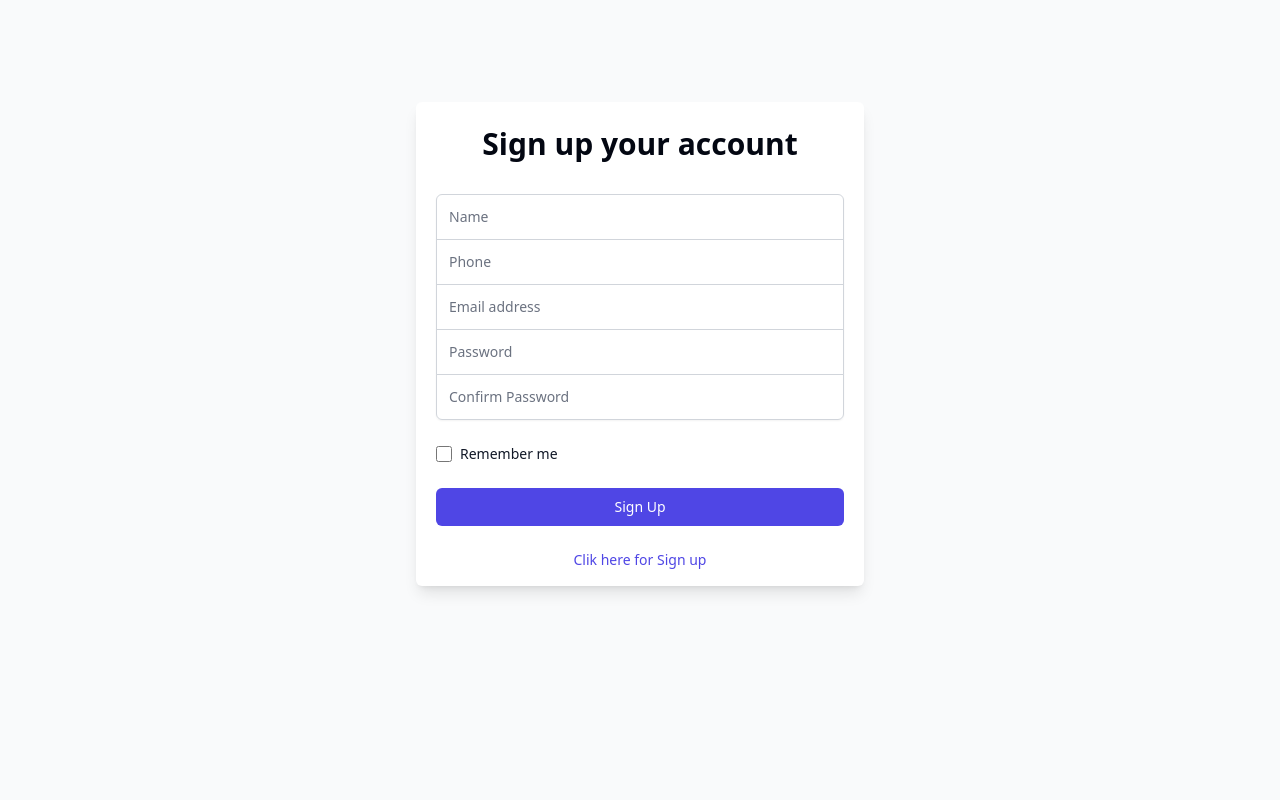
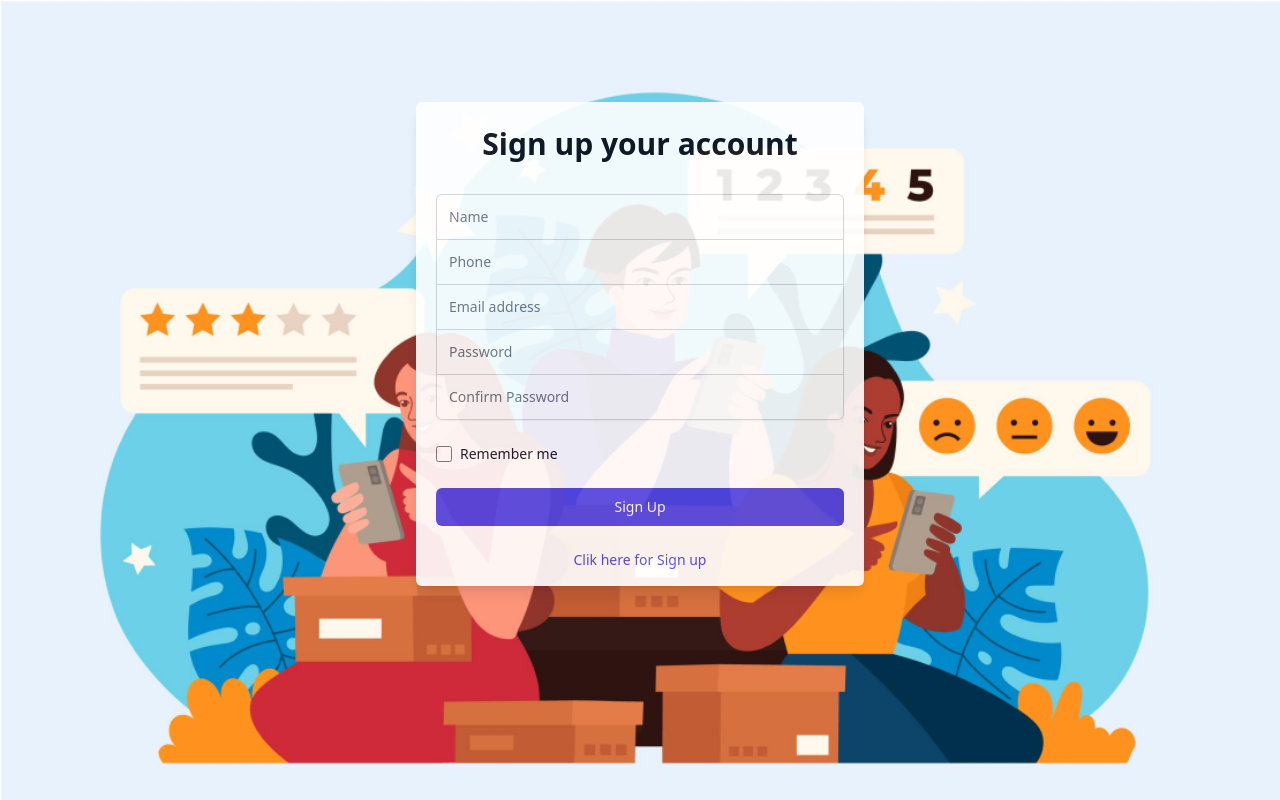
Before and after one commit to dreamboyguru/fakeReviewDetect, a React (Create React App) app: page /login in a window 1280 px wide. Both pictures are taken after a click on the link "Clik here for Sign up". Built offline with nearby package versions, Linux system fonts and the light colour scheme; no server answers.

Commit message:
coorection

```diff
--- a/src/componants/admin/Login.js
+++ b/src/componants/admin/Login.js
@@ -3,8 +3,19 @@
 import React, { useEffect, useState } from 'react';
 import { useNavigate } from 'react-router-dom';
 import AdminHeader from './AdminHeader';
+import img1 from '../../img/HomeImg/14139953_5344698.png'
+// import img3 from '../../img/HomeImg/blog-how-to-spot-fake-reviews-preview.jpg'
+import img2 from '../../img/HomeImg/cbsn-fusion-ftc-cracking-down-on-fake-online-reviews-thumbnail-2114384-640x360.jpg'
+
+const images = [
+    `url(${img1})`,
+    `url(${img2})`,
+    // `url(${img3})`,
+  ];
+
 
 const Login = () => {
+    const [currentIndex, setCurrentIndex] = useState(0);
     const navigate = useNavigate();
     const [email, setEmail] = useState('');
     const [password, setPassword] = useState('');
@@ -14,6 +25,14 @@ const Login = () => {
     useEffect(() => {
         setAdmin(localStorage.getItem('admin'))
     },[admin])
+
+    useEffect(() => {
+        const interval = setInterval(() => {
+          setCurrentIndex((prevIndex) => (prevIndex + 1) % images.length);
+        }, 3000); // Change image every 5 seconds
+
+        return () => clearInterval(interval);
+      }, []);
 
     const handleEmailChange = (e) => {
         setEmail(e.target.value);
@@ -39,8 +58,15 @@ const Login = () => {
         <>
             {admin === 'true' ?
                 <AdminHeader /> :
-                <div className="min-h-screen flex items-center justify-center bg-gray-50 py-12 px-4 sm:px-6 lg:px-8">
-                    <div className="max-w-md w-full space-y-8 bg-white px-5 pb-5 -mt-28 rounded-md shadow-lg">
+                <div className="min-h-screen flex items-center justify-center bg-gray-50 py-12 px-4 sm:px-6 lg:px-8"
+                    style={{
+                        backgroundImage: images[currentIndex],
+                        backgroundRepeat: 'no-repeat',
+                        width: '100vw', // Full screen width
+                        height: '100vh', // Full screen height
+                        backgroundSize: 'cover', // Ensure the image covers the entire screen
+                    }}>
+                    <div className="max-w-md w-full space-y-8 bg-white px-5 pb-5 -mt-28 rounded-md shadow-lg opacity-90">
                         <div>
                             <h2 className="mt-6 text-center text-3xl max-md:text-2xl font-extrabold text-gray-950">Sign in to Admin account</h2>
                         </div>
--- a/src/componants/user/Register.js
+++ b/src/componants/user/Register.js
@@ -1,13 +1,30 @@
-import React, { useState } from 'react';
+import React, { useEffect, useState } from 'react';
 import { useNavigate } from 'react-router-dom';
 import { Formik, Form, Field, ErrorMessage } from 'formik';
 import * as Yup from 'yup';
 import axios from 'axios';
+import img1 from '../../img/HomeImg/14139953_5344698.png'
+// import img3 from '../../img/HomeImg/blog-how-to-spot-fake-reviews-preview.jpg'
+import img2 from '../../img/HomeImg/cbsn-fusion-ftc-cracking-down-on-fake-online-reviews-thumbnail-2114384-640x360.jpg'
 
+const images = [
+    `url(${img1})`,
+    `url(${img2})`,
+    // `url(${img3})`,
+  ];
 const Register = () => {
+    const [currentIndex, setCurrentIndex] = useState(0);
     const [Err, setErr] = useState(null);
     const navigate = useNavigate();
     const url = process.env.REACT_APP_API_URL;
+
+    useEffect(() => {
+      const interval = setInterval(() => {
+        setCurrentIndex((prevIndex) => (prevIndex + 1) % images.length);
+      }, 3000); // Change image every 5 seconds
+
+      return () => clearInterval(interval);
+    }, []);
 
     const initialValues = {
         name: '',
@@ -46,8 +63,15 @@ const Register = () => {
         window.location.reload();
     }
     return (
-        <div className="min-h-screen flex items-center justify-center bg-gray-50 py-12 px-4 sm:px-6 lg:px-8">
-            <div className="max-w-md w-full space-y-8 bg-white px-5 -mt-28 pb-4 rounded-md shadow-lg">
+        <div className="min-h-screen flex items-center justify-center bg-gray-50 py-12 px-4 sm:px-6 lg:px-8"
+            style={{
+                backgroundImage: images[currentIndex],
+                backgroundRepeat: 'no-repeat',
+                width: '100vw', // Full screen width
+                height: '100vh', // Full screen height
+                backgroundSize: 'cover', // Ensure the image covers the entire screen
+            }}>
+            <div className="max-w-md w-full space-y-8 bg-white px-5 -mt-28 pb-4 rounded-md shadow-lg opacity-90">
                 <div>
                     <h2 className="mt-6 text-center text-3xl font-extrabold text-gray-950">Sign up your account</h2>
                 </div>
--- a/src/componants/user/UserLogin.js
+++ b/src/componants/user/UserLogin.js
@@ -16,12 +16,20 @@ const images = [
 
 const UserLogin = () => {
     // console.log(`Width: ${window.screen.width}px, Height: ${window.screen.height}px`);
-
+    const [currentIndex, setCurrentIndex] = useState(0);
     const navigate = useNavigate();
     const [email, setEmail] = useState('');
     const [password, setPassword] = useState('');
     const [err, setErr] = useState('');
     const [regBox, setRegBox] = useState(false);
+
+    useEffect(() => {
+      const interval = setInterval(() => {
+        setCurrentIndex((prevIndex) => (prevIndex + 1) % images.length);
+      }, 3000); // Change image every 5 seconds
+
+      return () => clearInterval(interval);
+    }, []);
 
     const url = process.env.REACT_APP_API_URL;
 
@@ -53,16 +61,6 @@ const UserLogin = () => {
         setRegBox(true);
     }
 
-    const [currentIndex, setCurrentIndex] = useState(0);
-
-  useEffect(() => {
-    const interval = setInterval(() => {
-      setCurrentIndex((prevIndex) => (prevIndex + 1) % images.length);
-    }, 3000); // Change image every 5 seconds
-
-    return () => clearInterval(interval);
-  }, []);
-
     return (
         regBox ? <Register /> :
             <div className="w-screen min-h-screen flex items-center justify-center bg-gray-50 py-12 px-4 sm:px-6 lg:px-8"
@@ -73,7 +71,7 @@ const UserLogin = () => {
                     height: '100vh', // Full screen height
                     backgroundSize: 'cover', // Ensure the image covers the entire screen
                 }}>
-                <div className="max-w-md w-full space-y-8 bg-white px-5 pb-5 -mt-28 rounded-md shadow-lg">
+                <div className="max-w-md w-full space-y-8 bg-white px-5 pb-5 -mt-28 rounded-md shadow-lg opacity-90">
                     <div>
                         <h2 className="mt-6 text-center text-3xl font-extrabold text-gray-950">Sign in to your account</h2>
                     </div>
```
